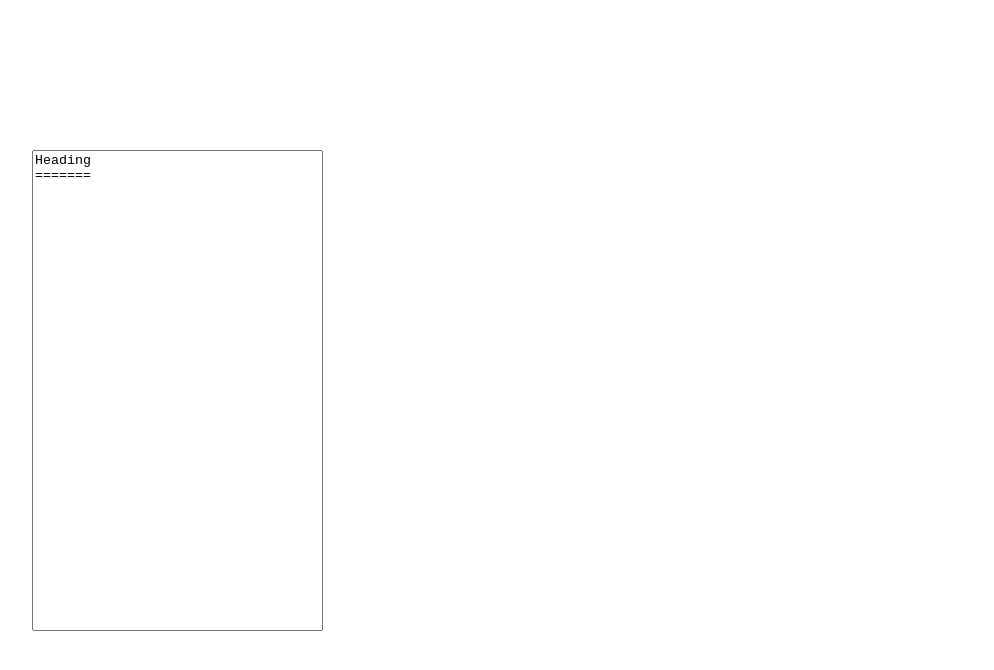
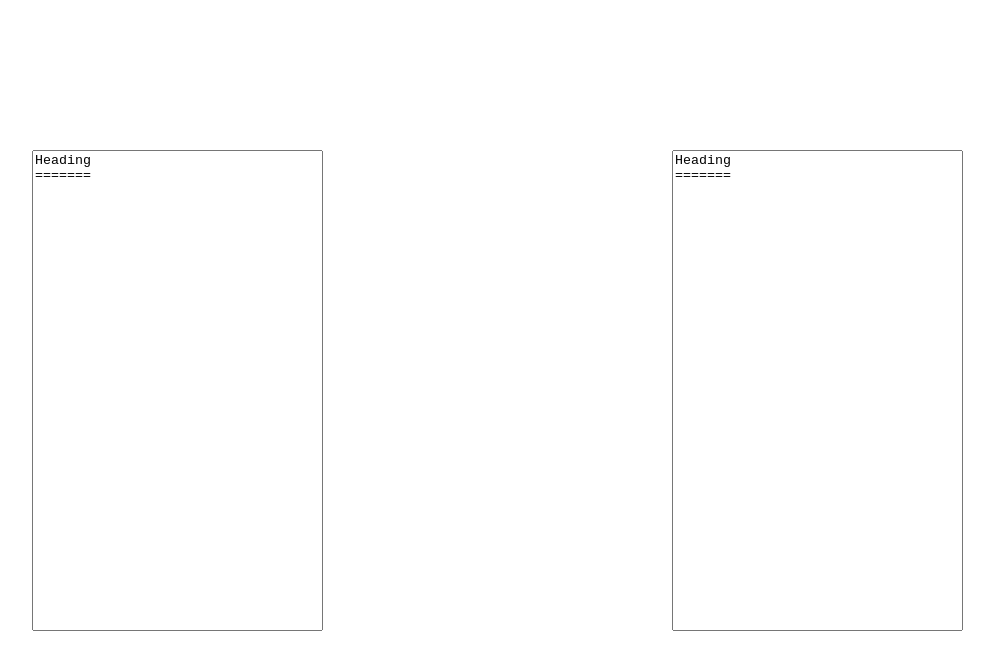
Before and after one commit to TheNewStyles/markdown-previewer, a React (Create React App) app: page / in a window 1280 px wide. Shown: the top 670 px of the page, without its empty margins (138-1132 px from the left). Built offline with nearby package versions, Linux system fonts and the light colour scheme.

Commit message:
Use props from parent to display output in text area

```diff
--- a/src/App.css
+++ b/src/App.css
@@ -15,7 +15,12 @@ textarea {
     margin: auto;
 }
 
-#input {
+#raw-markdown {
     height: 95%;
     width: 95%;
 }
+
+#converted-markdown {
+    height: 95%;
+    width: 95%;
+}
--- a/src/App.js
+++ b/src/App.js
@@ -2,6 +2,7 @@ import React, { Component } from 'react';
 import './App.css';
 import { MarkdownInput } from './components/MarkdownInput';
 import { MarkdownOutput } from './components/MarkdownOutput';
+
 class App extends Component {
   constructor(props) {
     super(props);
@@ -23,8 +24,8 @@ class App extends Component {
           initialMarkdown={this.state.markdown}
           updateMarkdown={this.onMarkdownEntered.bind(this)}
           markdown={this.state.markdown} />
-        {/* TODO send markdown to output */}
-        <MarkdownOutput />
+        <MarkdownOutput
+          output={this.state.markdown} />
       </div>
     )
   }
--- a/src/components/MarkdownInput.js
+++ b/src/components/MarkdownInput.js
@@ -21,7 +21,7 @@ export class MarkdownInput extends Component {
     render() {
       return (
         <div className='item'>
-          <textarea id="input"
+          <textarea id="raw-markdown"
             defaultValue={this.state.rawMarkdown}
             onChange={(this.handleChange)}/>
         </div>
--- a/src/components/MarkdownOutput.js
+++ b/src/components/MarkdownOutput.js
@@ -1,14 +1,17 @@
 import React, { Component } from 'react';
 
 export class MarkdownOutput extends Component {
-    // Get Markdown from app
-    // Convert Raw Markdown
-    // Display
+  constructor(props) {
+    super(props);
+    this.state = {
+
+    };
+  }
 
     render() {
       return (
         <div className='item'>
-
+          <textarea id="converted-markdown" value={this.props.output} readOnly={true}></textarea>
         </div>
       );
     }
```
